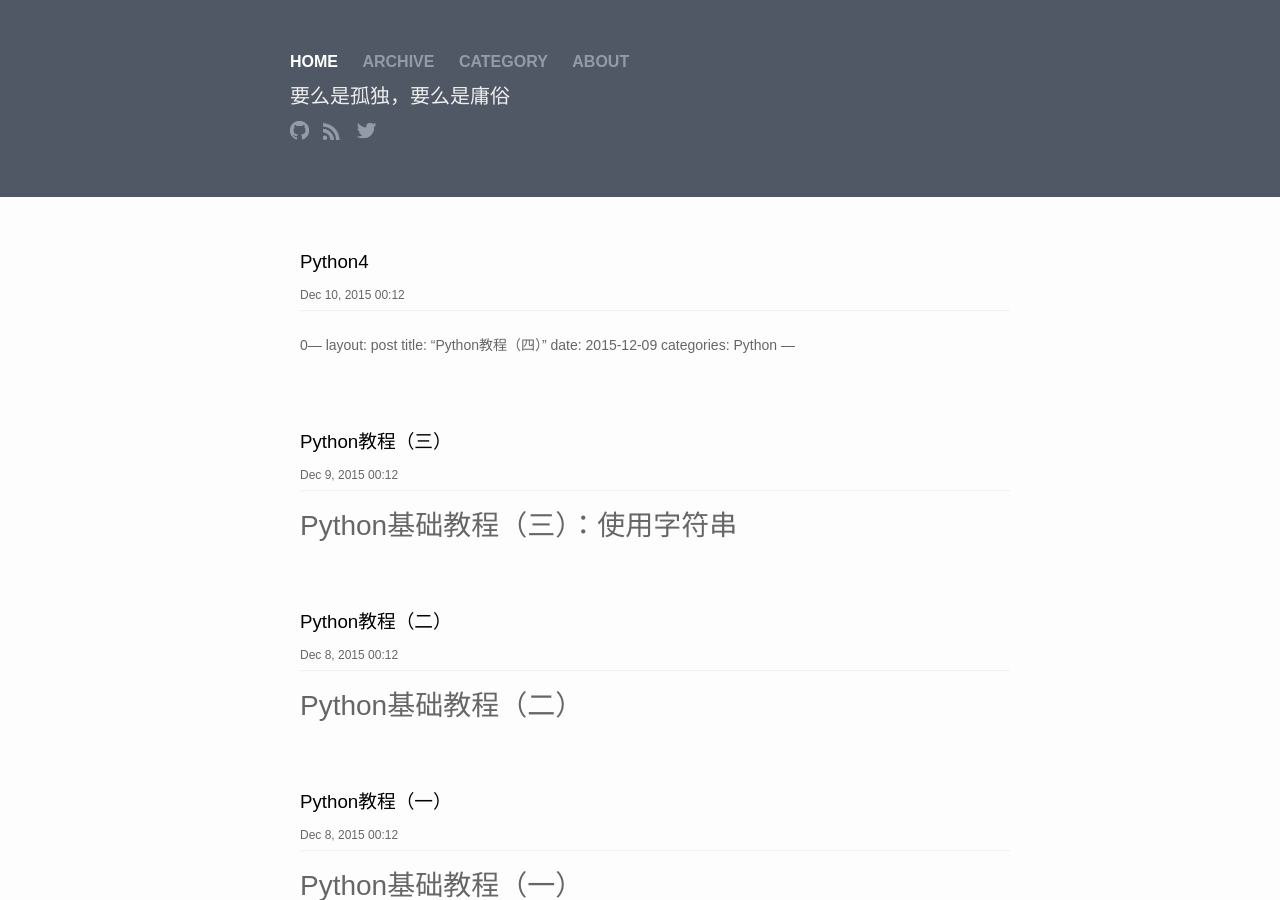
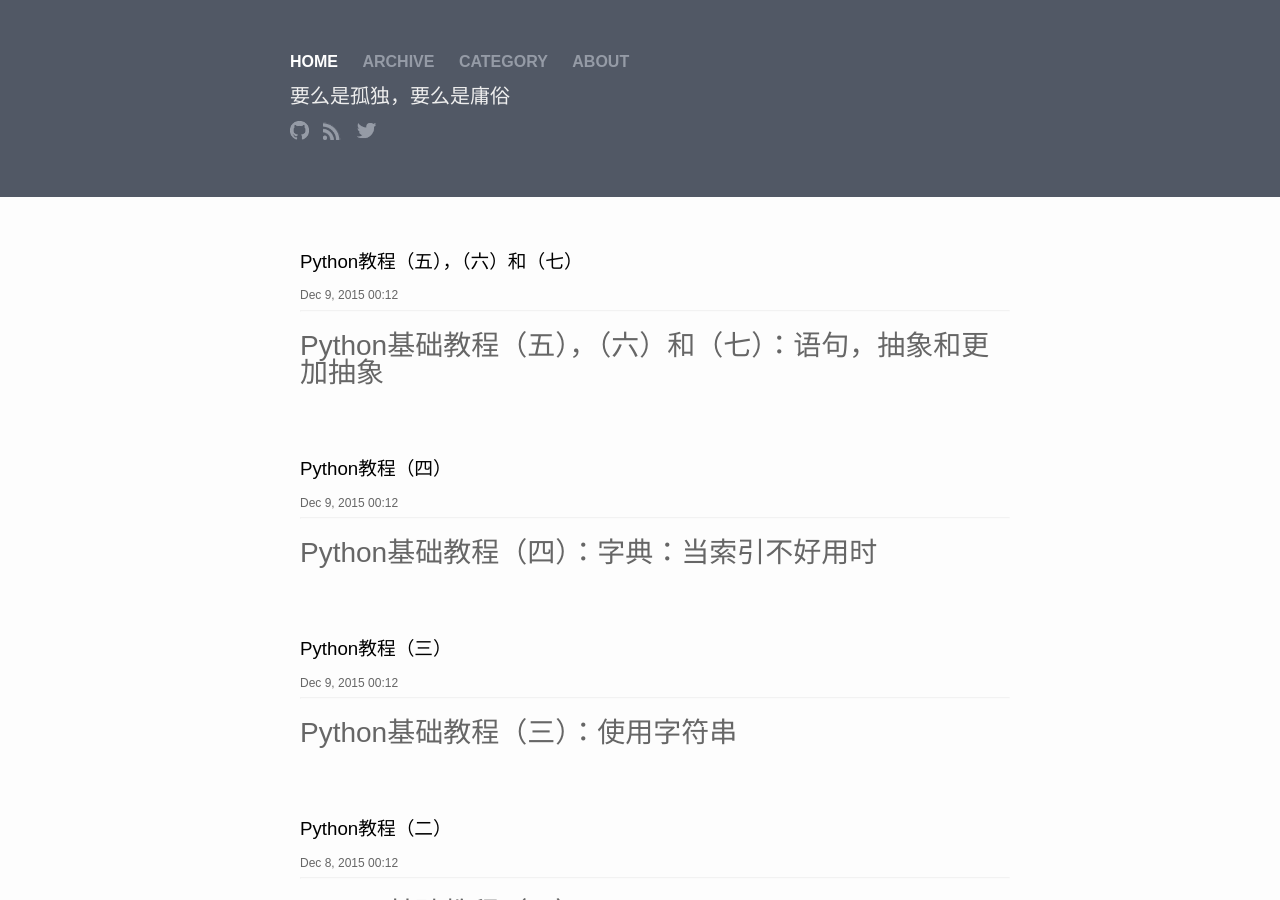
Before and after one commit to daijialun/daijialun.github.io, a Jekyll site: the page built from index.html, in a window 1280 px wide and 900 px high. Built offline with Jekyll 4.4.1, drawn with Linux system fonts in a browser that asks for light colours; part of the change alters nothing that is shown.

Commit message:
Update 20151211-python5

```diff
--- a/_posts/2015-12-10-python4.md
+++ b/_posts/2015-12-10-python4.md
@@ -1,4 +1,4 @@
-0---
+---
 layout: post
 title:  "Python教程（四）"
 date:   2015-12-09
--- /dev/null
+++ b/_posts/2015-12-11-python5.md
@@ -0,0 +1,103 @@
+---
+layout: post
+title:  "Python教程（五），（六）和（七）"
+date:   2015-12-09
+categories: Python
+---
+
+# Python基础教程（五），（六）和（七）：语句，抽象和更加抽象
+
+## 语句
+
+- 模块导入：
+
+            import somemodule       #导入模块
+            from somemodule import somefunction
+            from modele1 import open as op      #导入模块open为op
+
+- ==判断两个对象是否相等，is判断两者是否等同（同一个对象）
+
+- 断言assert：确保程序中的某个条件一定为真才让程序正常工作
+
+            assert 0<age<100
+            assert 0<age<100, 'The age is realistic'
+
+- zip函数：将两个序列压缩在一起，进行并行迭代，返回一个元组的列表
+
+            zip(names, ages)        #返回[('age', 12), ('both', 45)]
+
+- eval：执行一系列Python语句，而exal会计算Python表达式（以字符串形式书写），且返回结果值
+
+- 本章新函数
+
+    - chr(n)    当传入序列号为n时，返回n所代表的包含一个字符的字符串
+    - eval(source[, globals[, locals]])     以字符串作为表达式计算，并且返回值
+    - enumerate(seq)        产生 用于迭代的（索引，值）对
+    - ord(c)        返回单字符字符串的int值
+    - rang([start, ] stop[, step])      创建整数的列表
+    - reversed(seq)     产生seq中值排序后的列表
+    - sorted(sed[, cmp][, key][, reverse])      返回seq中值排序后的列表
+    - xrange([start, ] stop[, step])        创建xrange对象用于迭代
+    - zip(seq1, seq2, ...)      创造用于并行迭代的新序列
+
+## 抽象
+
+- 位置参数和关键字参数：避免混合使用位置参数和关键字参数
+
+- 收集参数：参数前的星号表示将所有值放置在同一个元组中，\*表示收集为元组( )，\*\*表示收集为字典{ }
+
+            store(name1, name2, name3)'
+            def store(*name)        #用name列表收集输入参数
+
+- 参数收集的逆过程：星号只在定义函数或者调用时才使用，形式相同
+
+            params=(1,2)
+            add(*params)
+
+- 本章新函数：
+
+    - map(func, seq [, seq, ...])       对序列中的每个元素应用函数
+    - filter(func, seq)     返回其函数为真的元素的列表
+    - sum(seq)      返回seq中所有元素之和
+    - apply(func[, args[, kwargs]])     调用函数，可以提供参数
+
+## 更加抽象
+
+- 多态：根据对象（或类）类型的不同而表现出不同的行为
+
+- isinstance进行类型/类检测，其一般并不是什么好办法，能不用则不用；能毁掉多多态的就是使用函数显示地检查类型，比如type, isinstance以及issubclass函数等
+
+- 封装：不用关心对象是如何构建的，而是直接进行使用
+
+- 在新版本Python3.0中，没有继续使用旧式类的必要；使用新式类，需要在模块或脚本开始处， 添加`_metaclass=type`
+
+- 类定义中，self参数是对于对象自身的引用，没有其作用，成员方法就没法访问它们要对其特性进行操作的对象本身了；self参数是方法很函数的区别
+
+- **在方法或者特性之前加上双下划线，表示其为私有的；**在类的内部定义中，所有以双下划线开始的名字都被翻译为，前面加上单下划线和类名的形式
+
+            s.__inaccessible()      #真正形式为s._Secretive_inaccessible
+
+- 指定超类：
+
+            class Filter()
+            class SPAMFilter(Filter)        #SPAMFilter是Filter的子类
+
+- 检查继承：
+
+            issubclass(SPAMFilter, Filter)      #返回True
+            SPAMFilter._bases_      #返回基类Filter
+            s=SPAMFilter()      #实例化SPAMFilter类
+            isinstance(s, Filter)       #返回True
+
+- 多个超类：即多重继承；在继承顺序中，先继承的方法会重写后继承的类中的方法，其后继承类的同名方法失效
+
+- 本章新函数：
+
+    - callable(object)      确定对象是否可调用（比如函数或者方法）、
+    - getattr(object, name[, default])      确定特性的值，可选择提供默认值
+    - hasattr(object, name)     确定对象是否具有给定的特性
+    - isinstance(object, class)       确定对象是否是类的实例
+    - issubclass(A, B)      确定A是否为B的子类
+    - random.choice(sequence)       从非空序列中随机选择元素
+    - setattr(object, name, value)      设定对象的给定特性为value
+    - type(object)      返回对象的类型
```
